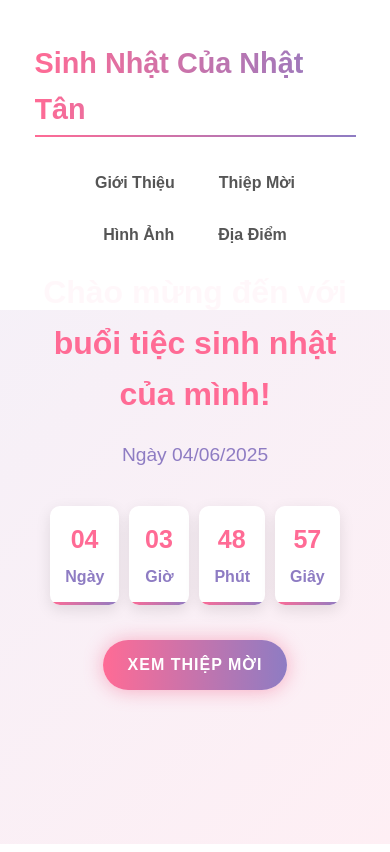
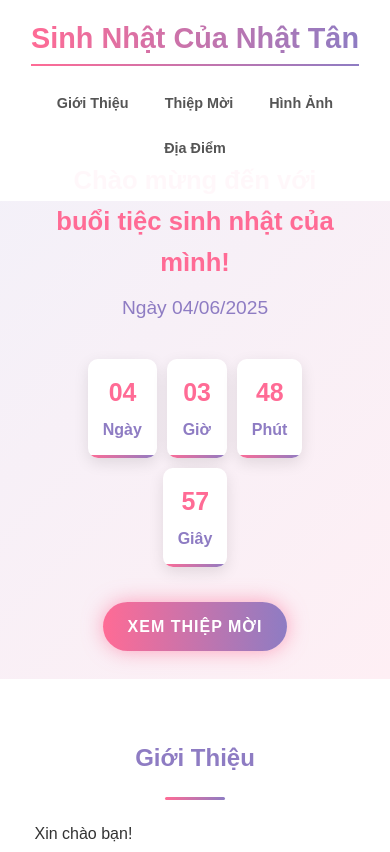
Before and after one commit to lenhattan0106/nhattan-birthday, a plain HTML site: page index.html in a window 390 px wide. Shown: the top 852 px of the page. Drawn offline with Linux system fonts and the light colour scheme.

Commit message:
Fix navbar issues on mobile and improve responsive design

```diff
--- a/index.html
+++ b/index.html
@@ -39,6 +39,7 @@
 
     <section id="hero" class="hero">
         <div class="container">
+            <div class="mobile-spacer"></div>
             <div class="hero-content">
                 <h2>Chào mừng đến với buổi tiệc sinh nhật của mình!</h2>
                 <p class="date">Ngày 04/06/2025</p>
@@ -67,7 +68,9 @@
 
     <section id="about" class="about">
         <div class="container">
-            <h2>Giới Thiệu</h2>
+            <div class="section-header">
+                <h2>Giới Thiệu</h2>
+            </div>
             <div class="about-content">
                 <div class="about-text">
                     <p>Xin chào  bạn!</p>
@@ -84,7 +87,9 @@
 
     <section id="invitation" class="invitation">
         <div class="container">
-            <h2>Thiệp Mời</h2>
+            <div class="section-header">
+                <h2>Thiệp Mời</h2>
+            </div>
             <div class="invitation-card">
                 <div class="card-inner">
                     <div class="card-front">
@@ -111,7 +116,9 @@
 
     <section id="gallery" class="gallery">
         <div class="container">
-            <h2>Hình Ảnh</h2>
+            <div class="section-header">
+                <h2>Hình Ảnh</h2>
+            </div>
             <div class="gallery-container">
                 <div class="gallery-item">
                     <img src="https://scontent.fhan20-1.fna.fbcdn.net/v/t39.30808-6/487875547_1077480751063140_3821241184743166773_n.jpg?_nc_cat=102&ccb=1-7&_nc_sid=cc71e4&_nc_ohc=0-MOTH22_P0Q7kNvwEGyjUD&_nc_oc=AdmLbNKjIHlwIk0IhYiVNI09AChydWuyji5LjFutzczh_AtmodvRvxLVIk8rjhrUbydshHzTB8D3CC_9s1_cBHFZ&_nc_zt=23&_nc_ht=scontent.fhan20-1.fna&_nc_gid=VEBLWdYZ8QMZ55xZT4999w&oh=00_AfK7sPvyvDNCn0tINy6ei4pxGx4b_Z1rCZUPaDpmobijoQ&oe=6840F2D6" alt="Hình ảnh 1">
@@ -137,7 +144,9 @@
 
     <section id="location" class="location">
         <div class="container">
-            <h2>Địa Điểm</h2>
+            <div class="section-header">
+                <h2>Địa Điểm</h2>
+            </div>
             <div class="map-container">
                 <iframe src="https://www.google.com/maps/embed?pb=!1m18!1m12!1m3!1d3834.160724541051!2d108.2230383!3d16.0571473!2m3!1f0!2f0!3f0!3m2!1i1024!2i768!4f13.1!3m3!1m2!1s0x314219187881b1d5%3A0xe92a4804d5b8a64b!2sToxic%20Qu%C3%A1n!5e0!3m2!1svi!2s!4v1748701647827!5m2!1svi!2s" width="100%" height="450" style="border:0;" allowfullscreen="" loading="lazy" referrerpolicy="no-referrer-when-downgrade"></iframe>
             </div>
--- a/script.js
+++ b/script.js
@@ -34,10 +34,27 @@ document.addEventListener('DOMContentLoaded', function() {
             const targetElement = document.querySelector(targetId);
 
             if (targetElement) {
+                // Xác định offset dựa trên kích thước màn hình
+                let offset = 70;
+                if (window.innerWidth <= 768) {
+                    offset = 90;
+                }
+                if (window.innerWidth <= 480) {
+                    offset = 120;
+                }
+
+                const targetPosition = targetElement.getBoundingClientRect().top + window.pageYOffset;
+
                 window.scrollTo({
-                    top: targetElement.offsetTop - 80,
+                    top: targetPosition - offset,
                     behavior: 'smooth'
                 });
+
+                // Đóng menu mobile nếu có
+                const header = document.querySelector('header');
+                if (header.classList.contains('mobile-menu-open')) {
+                    header.classList.remove('mobile-menu-open');
+                }
             }
         });
     });
@@ -65,10 +82,10 @@ document.addEventListener('DOMContentLoaded', function() {
 
     window.addEventListener('scroll', function() {
         if (window.scrollY > 50) {
-            header.style.padding = '10px 0';
+            header.style.padding = '5px 0';
             header.style.boxShadow = '0 2px 10px rgba(0, 0, 0, 0.1)';
         } else {
-            header.style.padding = '20px 0';
+            header.style.padding = '10px 0';
             header.style.boxShadow = 'none';
         }
     });
--- a/styles.css
+++ b/styles.css
@@ -10,6 +10,7 @@ body {
     line-height: 1.6;
     color: #333;
     background-color: #f9f8ff;
+    padding-top: 60px; /* Thêm padding-top cho body để tránh navbar che nội dung */
 }
 
 .container {
@@ -34,11 +35,28 @@ section {
     opacity: 0;
     transform: translateY(20px);
     transition: opacity 0.8s ease, transform 0.8s ease;
+    scroll-margin-top: 70px; /* Thêm scroll-margin-top để khi scroll đến section, nó không bị navbar che */
 }
 
 section.active {
     opacity: 1;
     transform: translateY(0);
+}
+
+.section-header {
+    margin-bottom: 30px;
+    text-align: center;
+    position: relative;
+}
+
+.section-header:after {
+    content: '';
+    display: block;
+    width: 60px;
+    height: 3px;
+    background: linear-gradient(to right, #ff6b95, #8e7cc3);
+    margin: 10px auto 0;
+    border-radius: 3px;
 }
 
 .btn {
@@ -87,6 +105,7 @@ header {
     top: 0;
     z-index: 1000;
     transition: all 0.3s ease;
+    height: auto; /* Cho phép chiều cao tự động điều chỉnh */
 }
 
 header .container {
@@ -162,13 +181,18 @@ nav ul li a:hover::after {
     background: linear-gradient(rgba(255, 255, 255, 0.9), rgba(255, 255, 255, 0.9)), url('images/hero-bg.jpg');
     background-size: cover;
     background-position: center;
-    height: 100vh;
+    min-height: calc(100vh - 60px); /* Giảm chiều cao để tránh cuộn quá nhiều */
     display: flex;
     align-items: center;
     text-align: center;
-    padding-top: 80px;
     position: relative;
     overflow: hidden;
+    padding: 20px 0; /* Giảm padding */
+}
+
+.mobile-spacer {
+    height: 50px; /* Tạo khoảng trống để đẩy nội dung xuống */
+    width: 100%;
 }
 
 .hero:before {
@@ -185,6 +209,8 @@ nav ul li a:hover::after {
 .hero-content {
     position: relative;
     z-index: 1;
+    width: 100%;
+    padding: 0 15px;
 }
 
 .hero-content h2 {
@@ -592,12 +618,31 @@ footer .container {
 
 /* Responsive Design */
 @media (max-width: 768px) {
+    body {
+        padding-top: 80px; /* Tăng padding cho body trên mobile */
+    }
+
     header .container {
         flex-direction: column;
+        padding: 5px 0;
     }
 
     nav ul {
-        margin-top: 15px;
+        margin-top: 10px;
+        margin-bottom: 5px;
+    }
+
+    .mobile-spacer {
+        height: 30px; /* Giảm khoảng cách trên mobile */
+    }
+
+    .hero {
+        min-height: auto;
+        padding: 40px 0;
+    }
+
+    .hero-content {
+        margin-top: 0;
     }
 
     .about-content {
@@ -614,49 +659,41 @@ footer .container {
     }
 
     .hero-content h2 {
-        font-size: 2rem;
+        font-size: 1.8rem;
+        margin-top: 0;
     }
 
     .date {
         font-size: 1.2rem;
     }
 
-    /* Fix for mobile */
-    .hero {
-        padding-top: 120px; /* Tăng padding-top để nội dung không bị che khuất */
-        height: auto;
-        min-height: 100vh;
+    section {
+        padding-top: 60px;
+        padding-bottom: 40px;
+        scroll-margin-top: 90px; /* Tăng scroll-margin-top trên mobile */
     }
 
-    section {
-        padding-top: 100px; /* Tăng padding-top cho tất cả các section */
-        padding-bottom: 60px;
-    }
-
-    /* Cải thiện navbar trên mobile */
-    header {
-        padding: 10px 0;
-    }
-
-    nav ul {
-        display: flex;
-        justify-content: center;
-        flex-wrap: wrap;
-    }
-
-    nav ul li {
-        margin: 5px 10px;
+    .section-header {
+        margin-bottom: 20px;
     }
 }
 
 @media (max-width: 480px) {
+    body {
+        padding-top: 110px; /* Tăng padding cho body trên điện thoại nhỏ */
+    }
+
+    .mobile-spacer {
+        height: 10px; /* Giảm khoảng cách trên điện thoại nhỏ */
+    }
+
     nav ul {
         flex-wrap: wrap;
         justify-content: center;
     }
 
     nav ul li {
-        margin: 5px 10px;
+        margin: 3px 8px;
     }
 
     .countdown {
@@ -668,18 +705,22 @@ footer .container {
     }
 
     .hero {
-        height: auto;
-        padding: 130px 0 60px; /* Tăng padding-top thêm nữa cho điện thoại nhỏ */
+        padding: 20px 0;
     }
 
-    /* Thêm khoảng cách cho nội dung chính */
-    .hero-content {
-        margin-top: 30px;
+    .hero-content h2 {
+        font-size: 1.6rem;
+        margin-bottom: 10px;
     }
 
     /* Làm cho menu dễ nhấn hơn trên mobile */
     nav ul li a {
-        padding: 8px 12px;
+        padding: 8px 10px;
         display: inline-block;
+        font-size: 0.9rem;
+    }
+
+    section {
+        scroll-margin-top: 120px; /* Tăng scroll-margin-top trên điện thoại nhỏ */
     }
 }
```
Also changed, not shown: invitation.html (+1 -0 lines).
